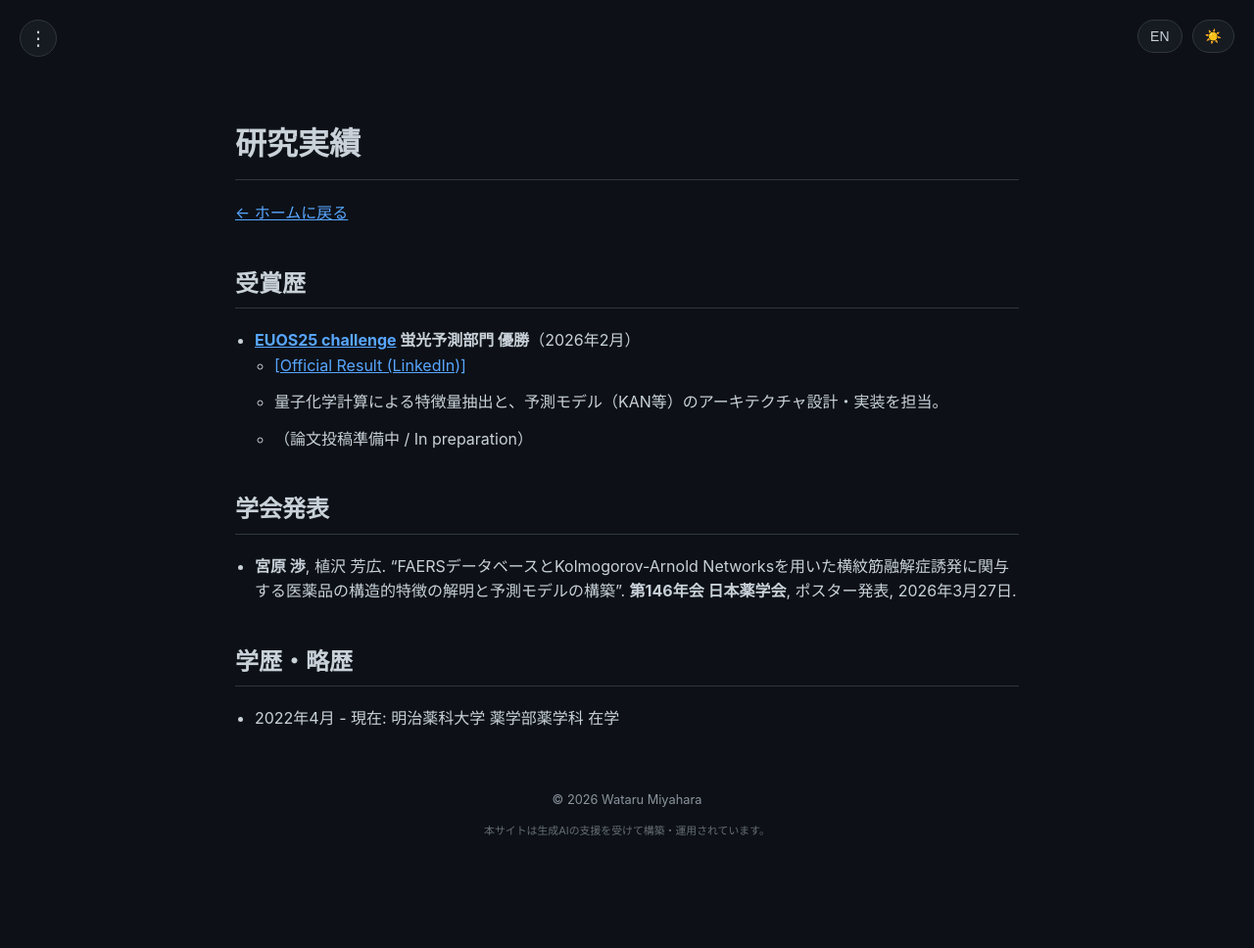
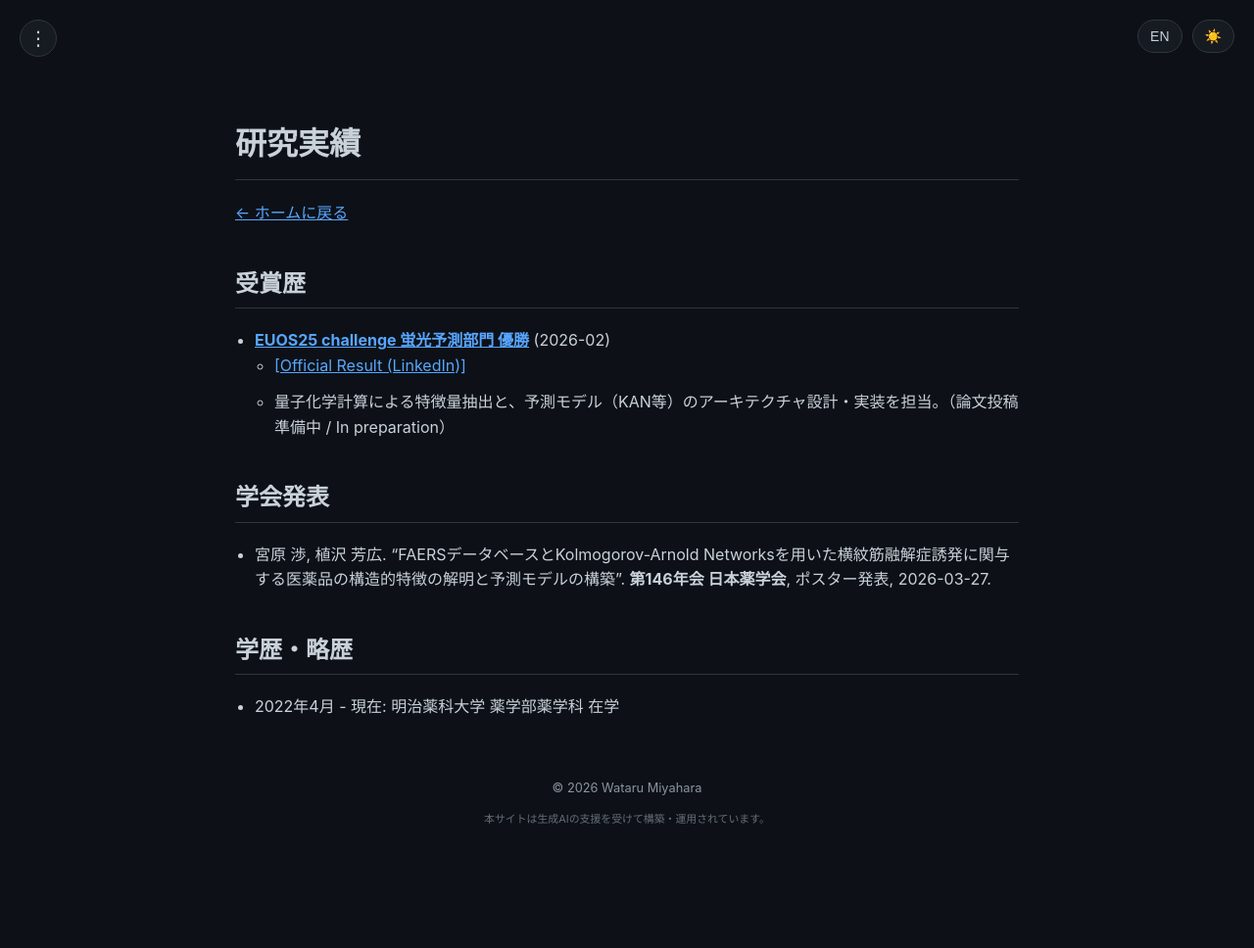
Before and after one commit to 377H-Miru/377H-Miru.github.io, a Jekyll site: the page built from achievements.md, in a window 1280 px wide. Shown: the whole page at 98% size. Built offline with Jekyll 4.4.1, drawn with Linux system fonts in a browser that asks for light colours.

Commit message:
Implement data-driven achievements management using JSON and Liquid

```diff
--- a/achievements.md
+++ b/achievements.md
@@ -3,42 +3,64 @@
 title: Achievements
 ---
 
+{% assign data = site.data.achievements %}
+
 <div data-lang-content="ja" markdown="1">
-
 # 研究実績
 
 [← ホームに戻る](/index)
 
 ## 受賞歴
-- **[EUOS25 challenge](https://ochem.eu/static/challenge2025.do){:target="_blank"} 蛍光予測部門 優勝**（2026年2月）
-    - [[Official Result (LinkedIn)]](https://www.linkedin.com/posts/eu-openscreen_slas2026-euopenscreen-slas2026-ugcPost-7426934129201627137-Mj-h){:target="_blank"}
-    - 量子化学計算による特徴量抽出と、予測モデル（KAN等）のアーキテクチャ設計・実装を担当。
-    - （論文投稿準備中 / In preparation）
+{% for award in data.awards %}
+- **[{{ award.title_ja }}]({{ award.url }}){:target="_blank"}** ({{ award.date }})
+    - [[Official Result (LinkedIn)]]({{ award.result_url }}){:target="_blank"}
+    - {{ award.description_ja }}
+{% endfor %}
 
 ## 学会発表
-- **宮原 渉**, 植沢 芳広. "FAERSデータベースとKolmogorov-Arnold Networksを用いた横紋筋融解症誘発に関与する医薬品の構造的特徴の解明と予測モデルの構築". **第146年会 日本薬学会**, ポスター発表, 2026年3月27日.
+{% for pres in data.presentations %}
+- {{ pres.authors }}. "{{ pres.title_ja }}". **{{ pres.event_ja }}**, {{ pres.role_ja }}, {{ pres.date }}.
+{% endfor %}
+
+{% if data.publications.size > 0 %}
+## 論文
+{% for pub in data.publications %}
+- {{ pub.authors }}. "{{ pub.title_ja }}". *{{ pub.journal_ja }}*, {{ pub.year }}. [{{ pub.doi }}]({{ pub.url }})
+{% endfor %}
+{% endif %}
 
 ## 学歴・略歴
-- 2022年4月 - 現在: 明治薬科大学 薬学部薬学科 在学
-
+{% for edu in data.education %}
+- {{ edu.period_ja }}: {{ edu.institution_ja }}
+{% endfor %}
 </div>
 
 <div data-lang-content="en" markdown="1">
-
 # Achievements
 
 [← Back to Home](/index)
 
 ## Awards
-- **[EUOS25 challenge](https://ochem.eu/static/challenge2025.do){:target="_blank"}, Fluorescence Prediction Track: Winner** (February 2026)
-    - [[Official Result (LinkedIn)]](https://www.linkedin.com/posts/eu-openscreen_slas2026-euopenscreen-slas2026-ugcPost-7426934129201627137-Mj-h){:target="_blank"}
-    - Led feature extraction via quantum chemistry and designed predictive architectures (e.g., KAN).
-    - (Paper in preparation)
+{% for award in data.awards %}
+- **[{{ award.title_en }}]({{ award.url }}){:target="_blank"}** ({{ award.date }})
+    - [[Official Result (LinkedIn)]]({{ award.result_url }}){:target="_blank"}
+    - {{ award.description_en }}
+{% endfor %}
 
 ## Presentations
-- **Wataru Miyahara**, Yoshihiro Uesawa. "Elucidation of structural features and development of predictive models for rhabdomyolysis using FAERS and Kolmogorov-Arnold Networks." **The 146th Annual Meeting of the Pharmaceutical Society of Japan**, Poster, March 2026.
+{% for pres in data.presentations %}
+- {{ pres.authors }}. "{{ pres.title_en }}". **{{ pres.event_en }}**, {{ pres.role_en }}, {{ pres.date }}.
+{% endfor %}
+
+{% if data.publications.size > 0 %}
+## Publications
+{% for pub in data.publications %}
+- {{ pub.authors }}. "{{ pub.title_en }}". *{{ pub.journal_en }}*, {{ pub.year }}. [{{ pub.doi }}]({{ pub.url }})
+{% endfor %}
+{% endif %}
 
 ## Education
-- April 2022 - Present: Meiji Pharmaceutical University, Faculty of Pharmacy.
-
+{% for edu in data.education %}
+- {{ edu.period_en }}: {{ edu.institution_en }}
+{% endfor %}
 </div>
```
Also changed, not shown: _data/achievements.json (added, +34 -0 lines).
